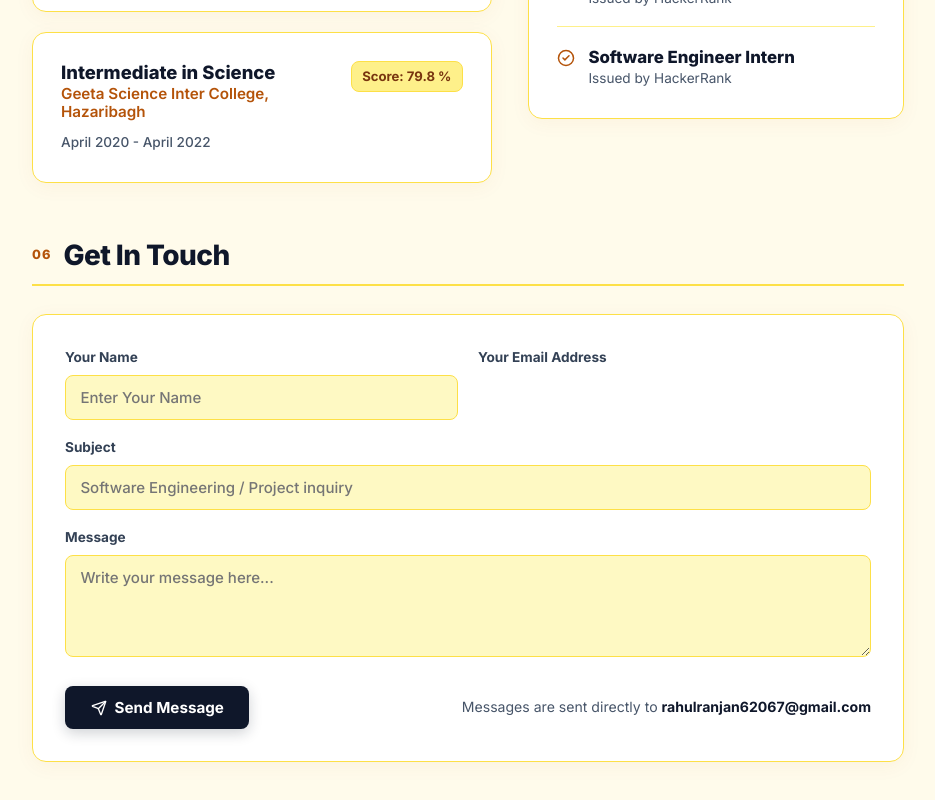
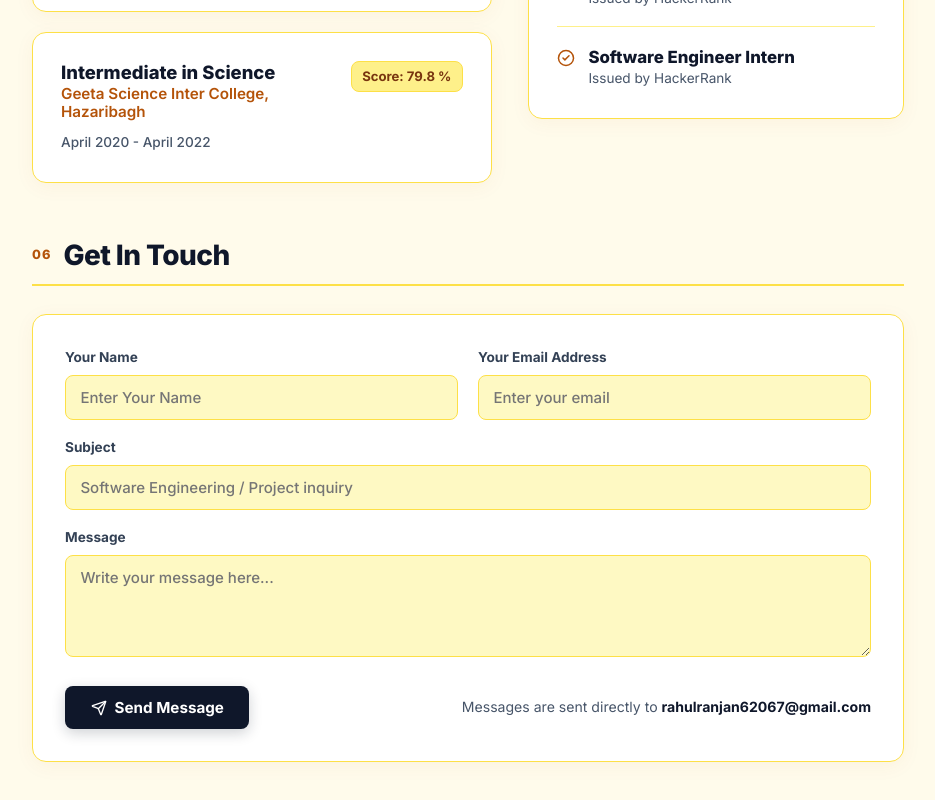
Before and after one commit to rahul-github-18/Tracking-Hub, a React (Vite) app: page / in a window 1280 px wide. Shown: the part 3752-4552 px from the top of the page, without its empty margins (172-1107 px from the left). Built offline with nearby package versions, Linux system fonts and the light colour scheme.

Commit message:
Update Contact.jsx

```diff
--- a/src/components/Contact.jsx
+++ b/src/components/Contact.jsx
@@ -96,7 +96,7 @@ export default function Contact() {
 
               <div className="form-group">
                 <label htmlFor="email">Your Email Address</label>
-                <inpu
+                <input
                   type="email"
                   id="email"
                   required
```
